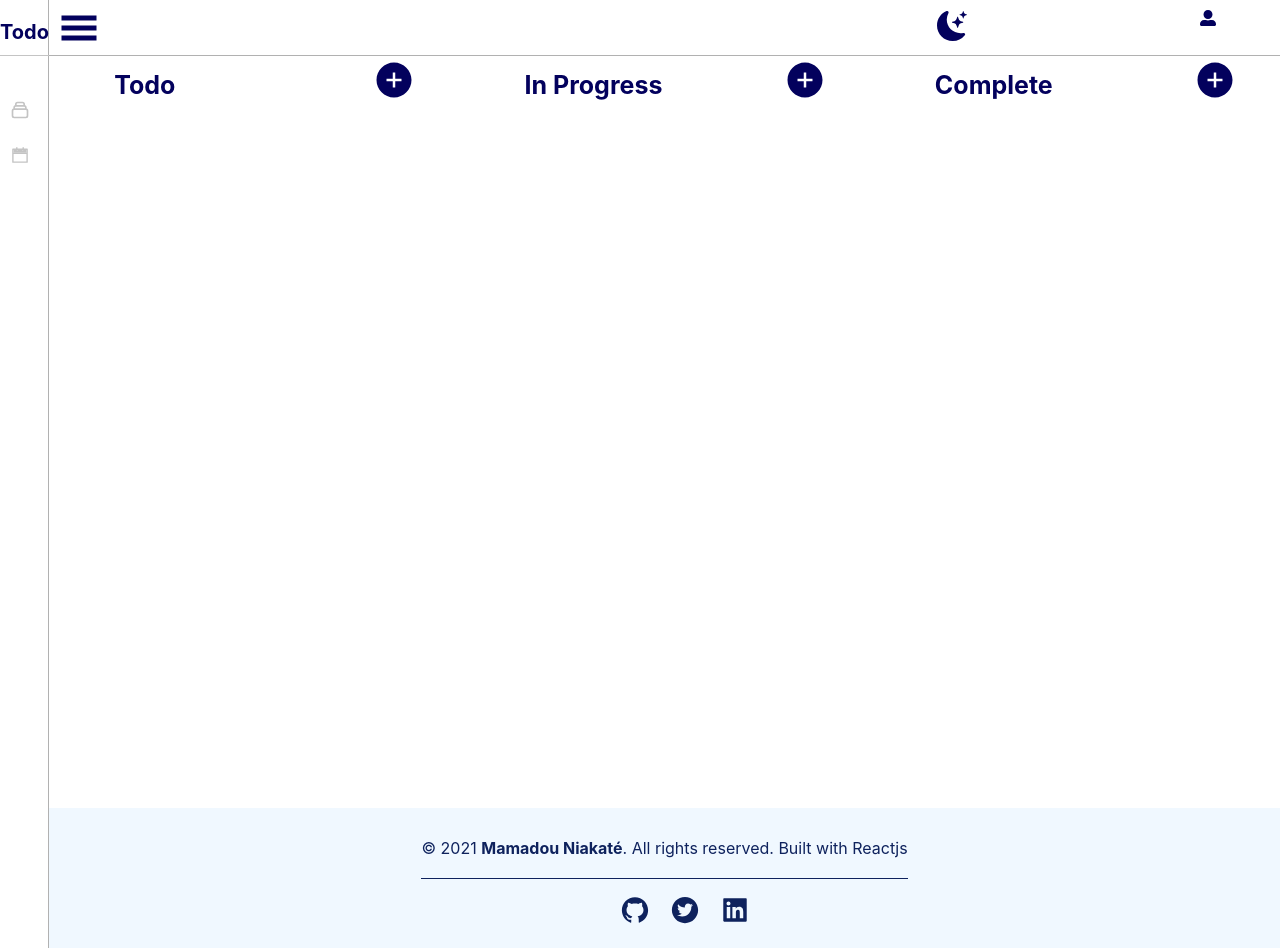
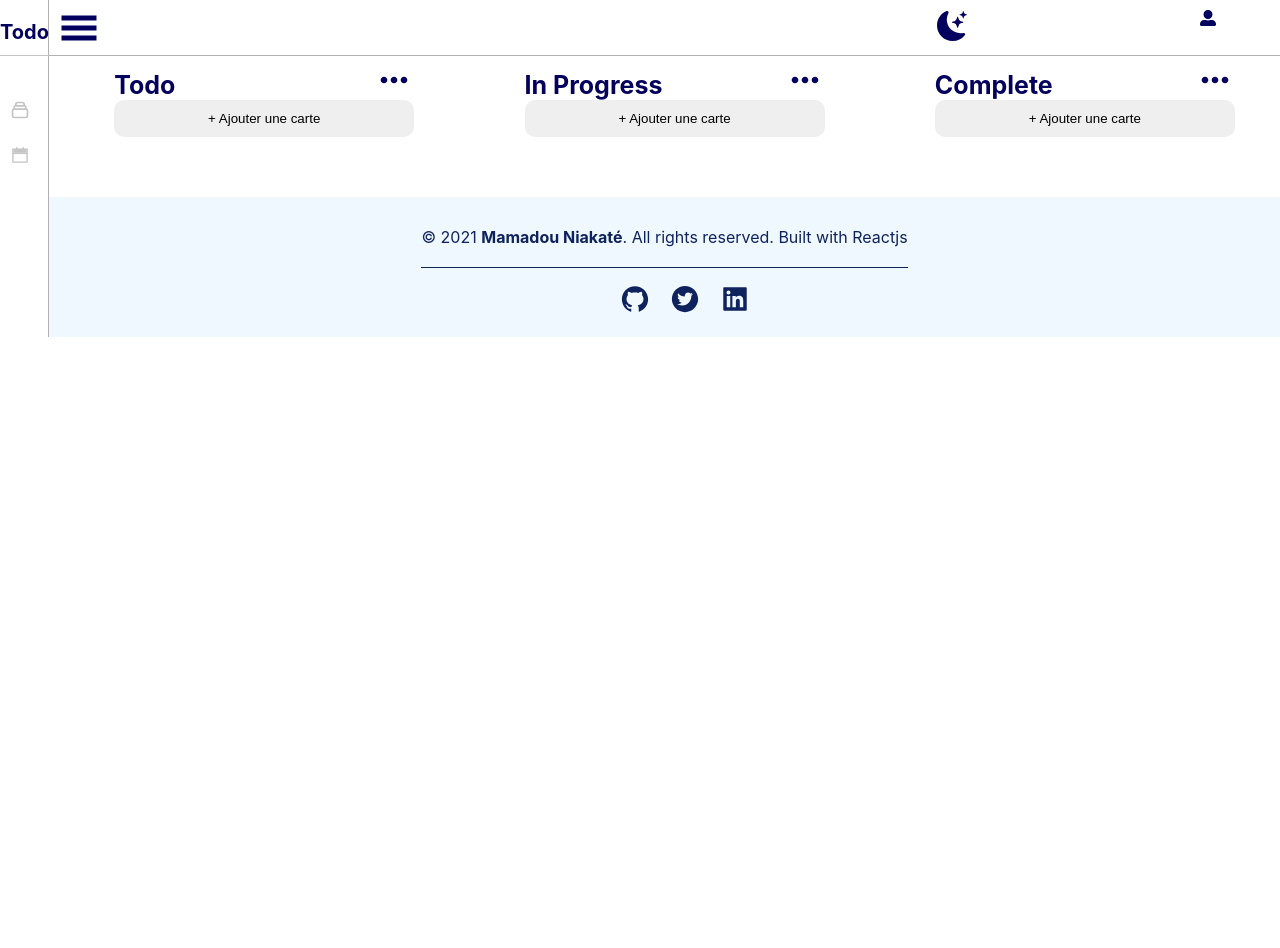
Before and after one commit to mamadou-niakate/TODO-List, a React (Create React App) app: page / in a window 1280 px wide. After the commit the page ends 800 px from the top, so only its background shows below. Built offline with nearby package versions, Linux system fonts and the light colour scheme.

Commit message:
adding more card button added at the bottom of each cards list

```diff
--- a/src/App.css
+++ b/src/App.css
@@ -9,7 +9,7 @@ main {
   justify-content: space-between;
   flex-direction: column;
   width: 100%;
-  min-height: 948px;
+  height: 100%;
 }
 
 /**** CHILD COMPONENT */
--- a/src/components/Tasks/TaskCardList/index.css
+++ b/src/components/Tasks/TaskCardList/index.css
@@ -20,7 +20,6 @@ div.tasksCardListInfo h1.title {
 
 .tasksCardListInfo .plus-icon {
   font-size: 40px;
-  /* margin: 20px 0 10px 100px; */
   color: #03015d;
   cursor: pointer;
 }
@@ -29,6 +28,12 @@ div.tasksCardListInfo h1.title {
   display: flex;
   justify-content: space-between;
   width: 100%;
+}
+
+.tasksCardList .add-card-btn {
+  border: none;
+  margin: 10px;
+  cursor: pointer;
 }
 
 /* default styles here for older browsers.
@@ -45,6 +50,11 @@ div.tasksCardListInfo h1.title {
 }
 @media only screen and (max-device-width: 480px) {
   /* styles for mobile browsers smaller than 480px; (iPhone) */
+  /* .tasksCardListContainer {
+    height: 748px;
+    overflow-x: initial;
+  } */
+
   .tasksCardListContainer {
     display: flex;
     flex-direction: column;
--- a/src/components/Tasks/TaskCardList/index.js
+++ b/src/components/Tasks/TaskCardList/index.js
@@ -4,6 +4,7 @@ import Modal from '../../Modal'
 import TaskCard from '../TaskCard'
 import './index.css'
 import { AiFillPlusCircle } from 'react-icons/ai';
+import { BiDotsHorizontalRounded } from 'react-icons/bi';
 
 function TaskCardList({title,tasks}) {
     const { state } = useContext(AppContext);
@@ -11,10 +12,11 @@ function TaskCardList({title,tasks}) {
 
 
     return (
+        <>
             <div className="tasksCardListContainer">
                 <div className={state.switchToDarkMode ? "tasksCardListInfo-dark" : "tasksCardListInfo"}>
                     <h1 className="title">{title}</h1>
-                <AiFillPlusCircle
+                    <BiDotsHorizontalRounded
                         className="plus-icon"
                         onClick={() => setOpenModal(true)}
                     />
@@ -27,7 +29,14 @@ function TaskCardList({title,tasks}) {
                             )
                         })
                     }
-
+                    <button
+                        className="add-card-btn"
+                        onClick={() => setOpenModal(true)}
+                    >
+                        + Ajouter une carte
+                    </button>
+                </div>
+            </div>
             {openModal && (
                     <Modal
                         show={openModal}
@@ -42,8 +51,7 @@ function TaskCardList({title,tasks}) {
                         method="post"
                     />
                 )}
-            </div>
-        </div>
+        </>
     )
 }
 
```
Lines whose indentation alone changed are shown as unchanged.
